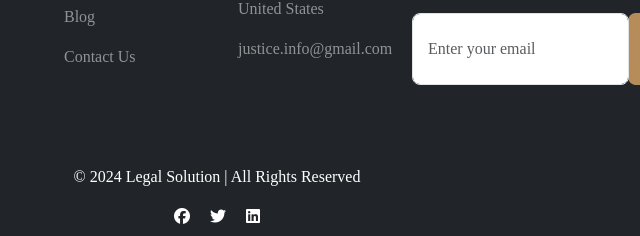
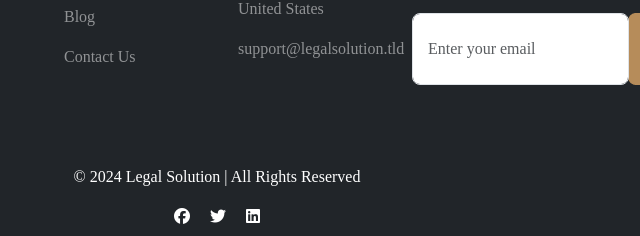
Before and after one commit to CodewithShahriar/legal-solution, a plain HTML site: page index.html in a window 1280 px wide. Shown: the part 5601-5837 px from the top of the page, 423-1063 px from the left. Drawn offline with nearby package versions, Linux system fonts and the light colour scheme.

Commit message:
mail correction

```diff
--- a/index.html
+++ b/index.html
@@ -469,7 +469,7 @@
                     DC 20530, United States</p>
 
                   <p class="text-white-50">
-                    justice.info@gmail.com
+                    support@legalsolution.tld
                    </p>
 
 
```
